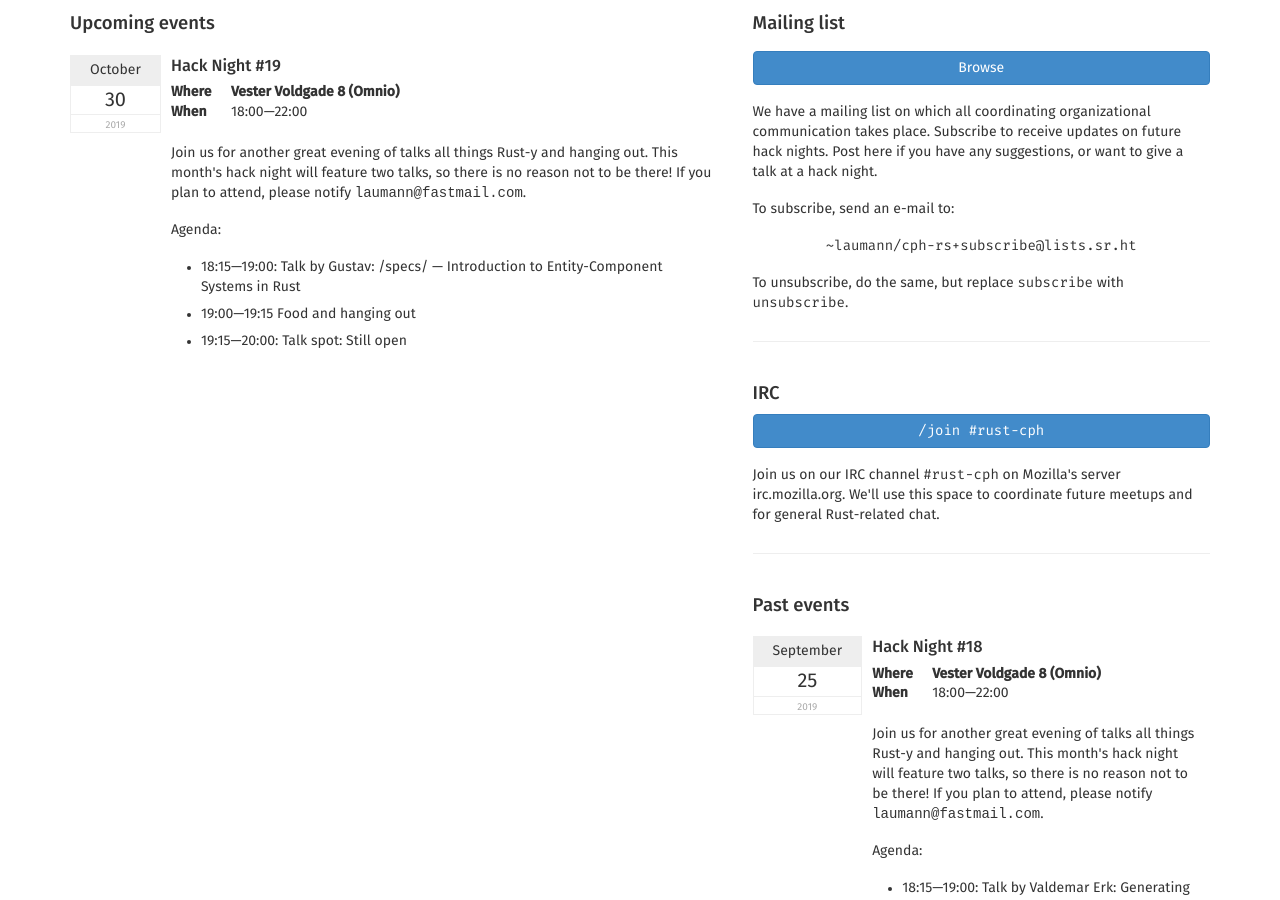
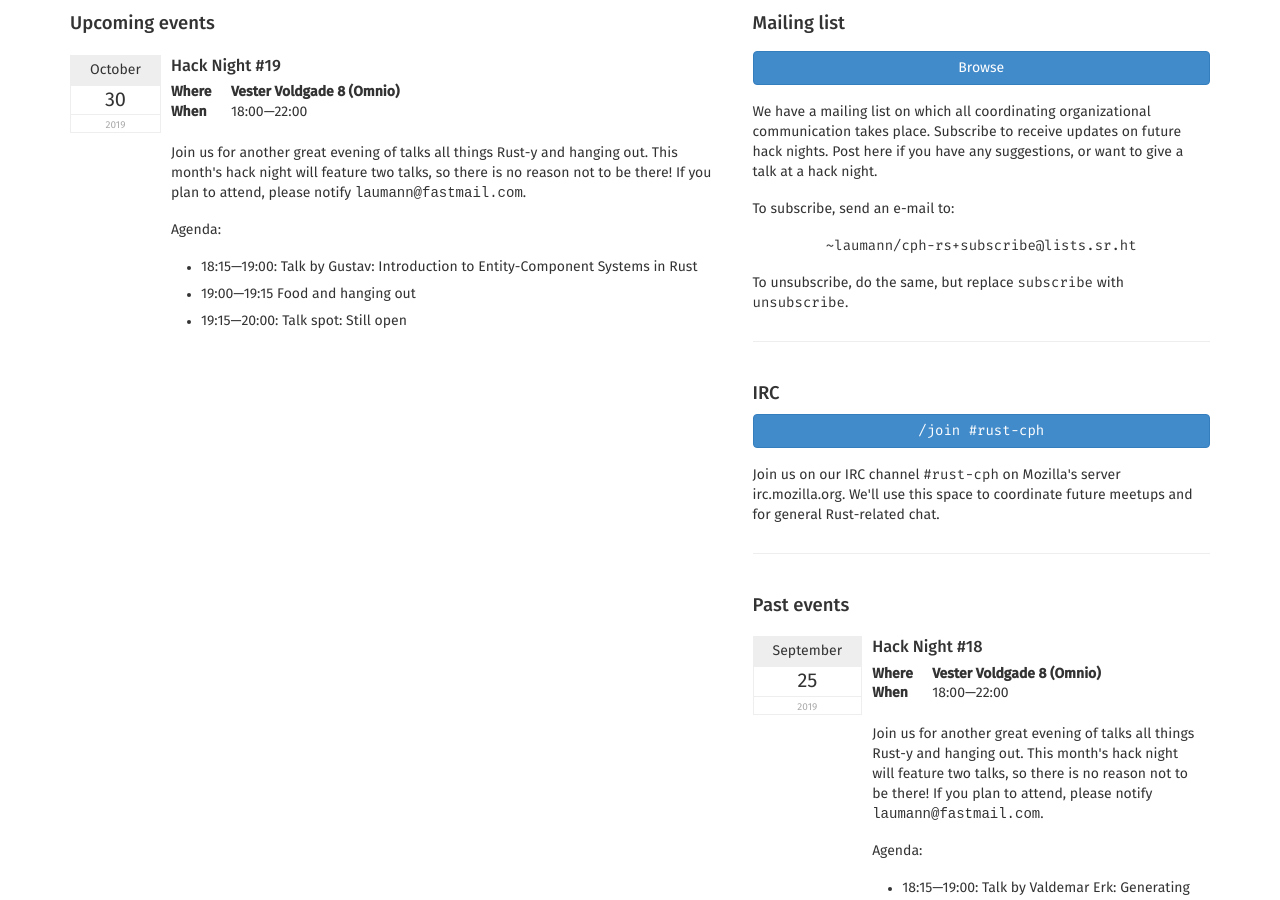
Before and after one commit to laumann/cph.rs, a Jekyll site: the page built from index.html, in a window 1280 px wide and 900 px high, scrolled down 394 px. Built offline with Jekyll 4.4.1, drawn with Linux system fonts in a browser that asks for light colours; Markdown is read by kramdown in place of the engine named in the settings.

Commit message:
Hack night #19: Fix talk title

```diff
--- a/index.html
+++ b/index.html
@@ -45,7 +45,7 @@ title: The Copenhagen Rust Group
 
 	    <p>Agenda:
               <ul>
-		<li>18:15&mdash;19:00: Talk by Gustav: /specs/ &mdash; Introduction to Entity-Component Systems in Rust</li>
+		<li>18:15&mdash;19:00: Talk by Gustav: Introduction to Entity-Component Systems in Rust</li>
 		<li>19:00&mdash;19:15 Food and hanging out</li>
 		<li>19:15&mdash;20:00: Talk spot: Still open</li>
               </ul>
```
